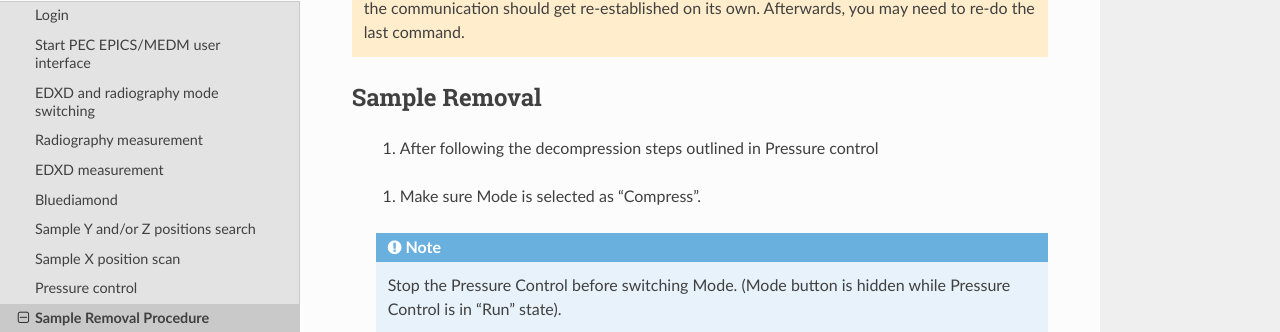
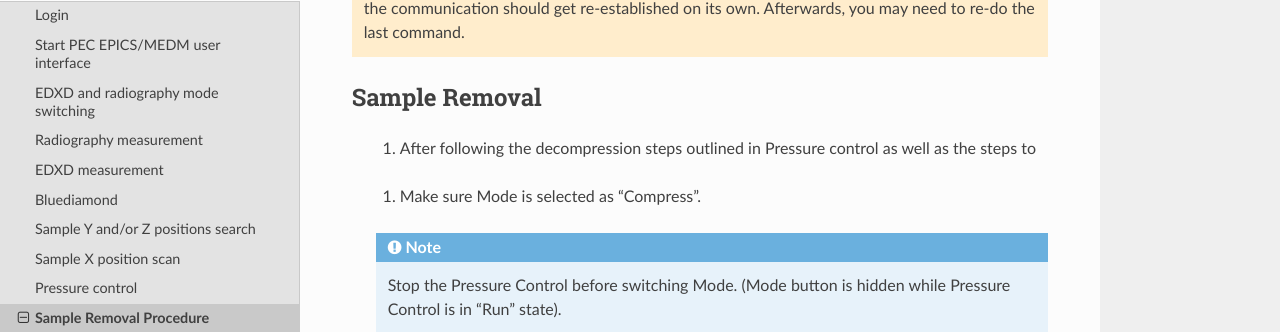
Before and after one commit to taeastmo/16BMB_manual, a Sphinx documentation site: the page built from docs/source/operations/item_010_sample_removal.rst, in a window 1280 px wide and 900 px high, scrolled down 459 px. Shown: the part 119-451 px from the top of the window. Built offline with Sphinx 7.4.7 and the Read the Docs theme 3.1.0, drawn with Linux system fonts in a browser that asks for light colours.

Commit message:
Update item_010_sample_removal.rst

```diff
--- a/docs/source/operations/item_010_sample_removal.rst
+++ b/docs/source/operations/item_010_sample_removal.rst
@@ -15,7 +15,7 @@ Due to several changes following the APS-Upgrade, users must adhere to the follo
 
 Sample Removal
 ^^^^^^^^^^^^^^
-   1. After following the decompression steps outlined in :ref:`Pressure control <item_009_pressure>`
+   1. After following the decompression steps outlined in :ref:`Pressure control <item_009_pressure>` as well as the steps to
 
 
 
```
